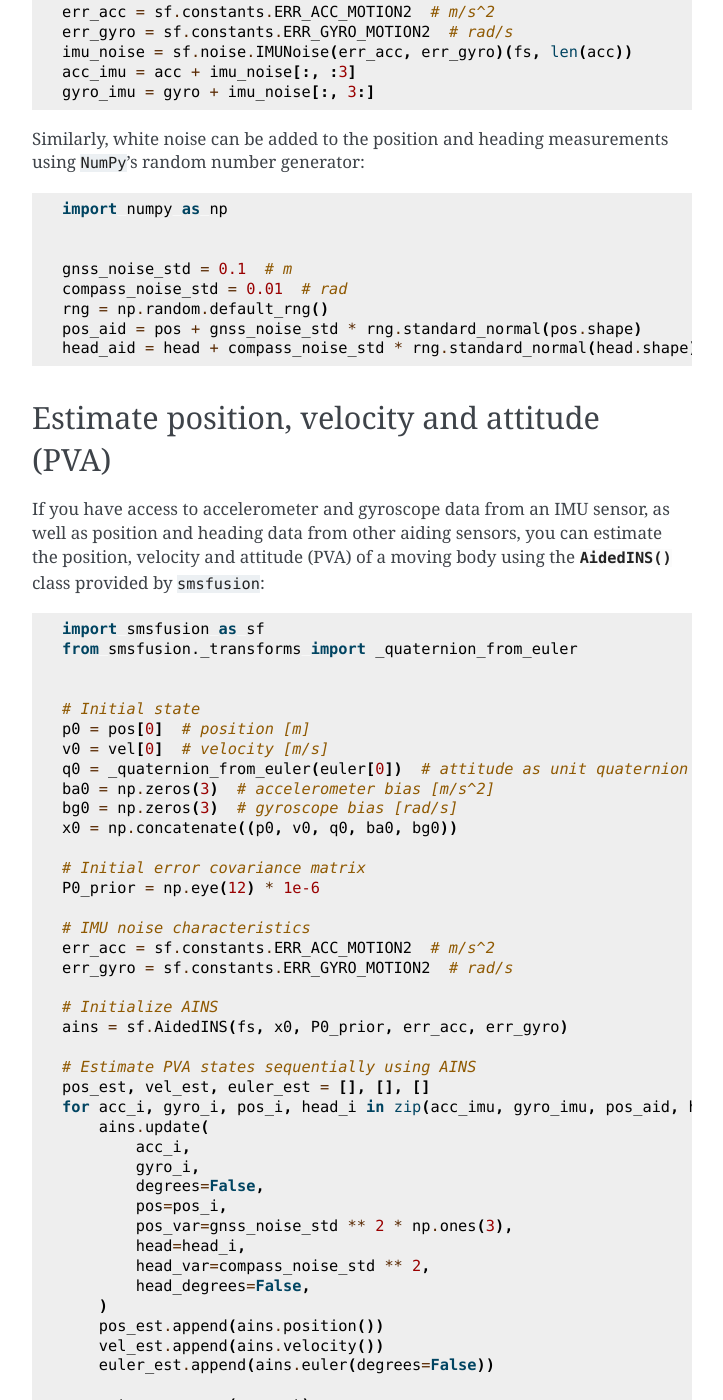
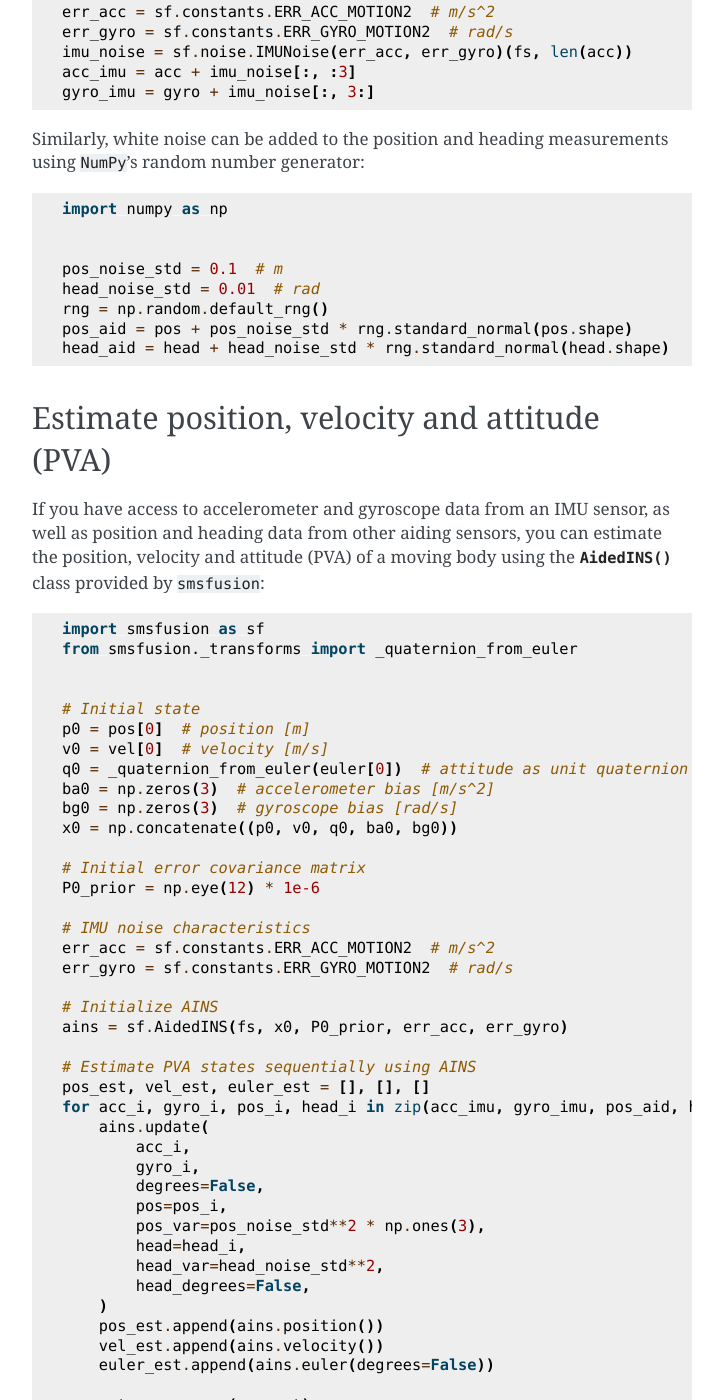
Before and after one commit to 4Subsea/smsfusion-python, a Sphinx documentation site: the page built from docs/user_guide/quickstart.rst, in a window 1280 px wide and 1400 px high, scrolled down 1262 px. Shown: the whole window, without its empty margins (388-1111 px from the left). Built offline with Sphinx 7.4.7, drawn with Linux system fonts in a browser that asks for light colours.

Commit message:
some changes

```diff
--- a/docs/user_guide/quickstart.rst
+++ b/docs/user_guide/quickstart.rst
@@ -65,11 +65,11 @@
     import numpy as np
 
 
-    gnss_noise_std = 0.1  # m
-    compass_noise_std = 0.01  # rad
+    pos_noise_std = 0.1  # m
+    head_noise_std = 0.01  # rad
     rng = np.random.default_rng()
-    pos_aid = pos + gnss_noise_std * rng.standard_normal(pos.shape)
-    head_aid = head + compass_noise_std * rng.standard_normal(head.shape)
+    pos_aid = pos + pos_noise_std * rng.standard_normal(pos.shape)
+    head_aid = head + head_noise_std * rng.standard_normal(head.shape)
 
 Estimate position, velocity and attitude (PVA)
 ----------------------------------------------
@@ -110,9 +110,9 @@
             gyro_i,
             degrees=False,
             pos=pos_i,
-            pos_var=gnss_noise_std ** 2 * np.ones(3),
+            pos_var=pos_noise_std**2 * np.ones(3),
             head=head_i,
-            head_var=compass_noise_std ** 2,
+            head_var=head_noise_std**2,
             head_degrees=False,
         )
         pos_est.append(ains.position())
```
